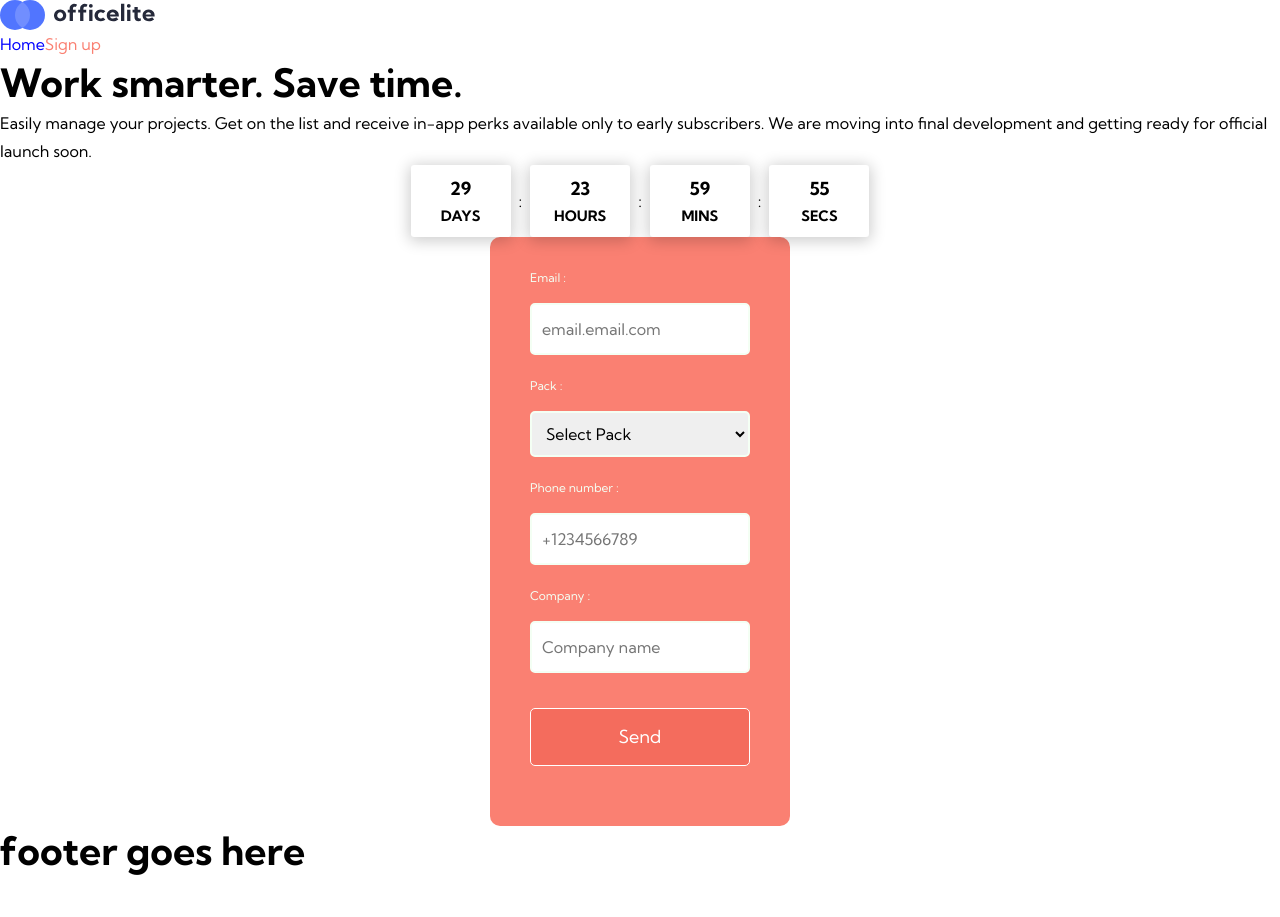
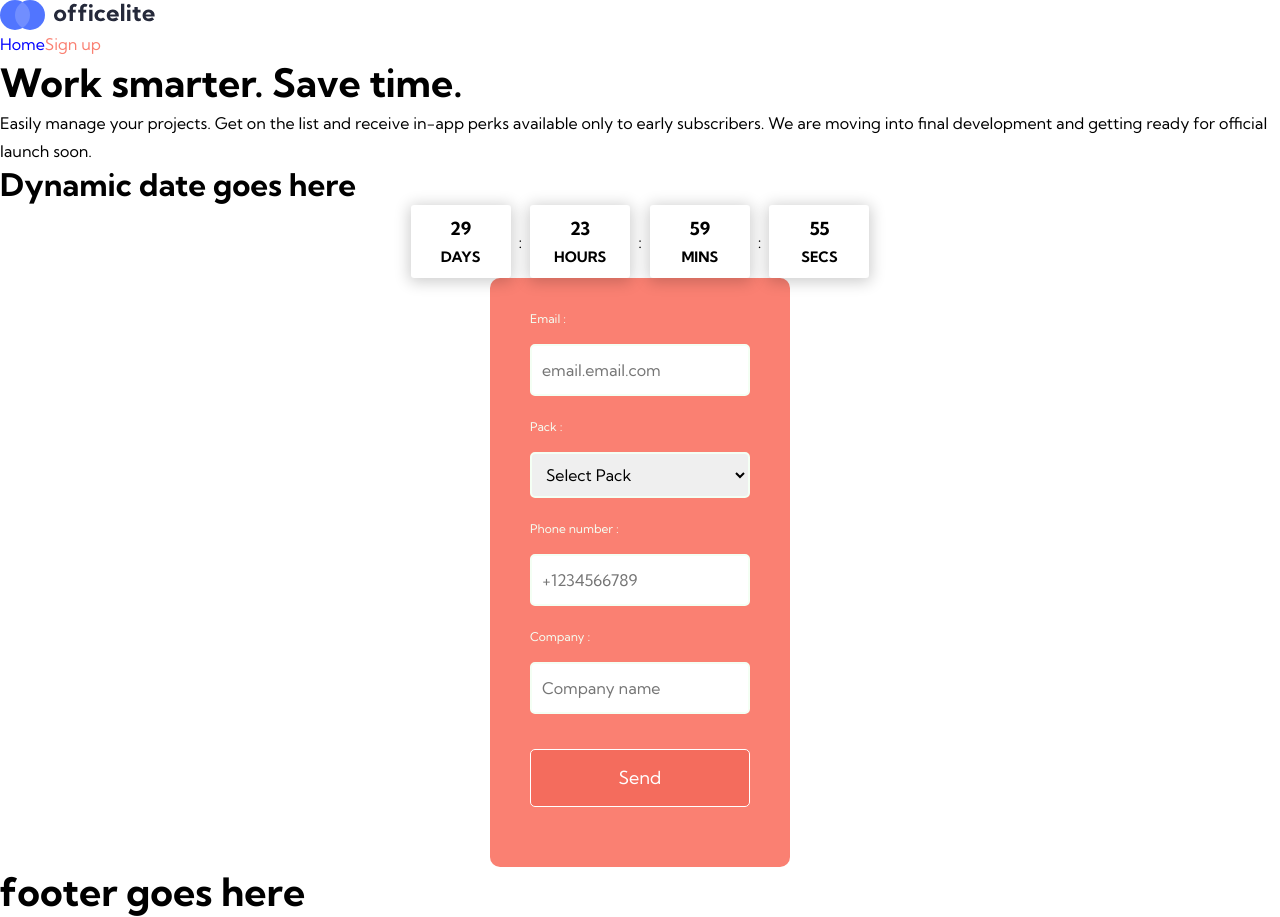
Before and after one commit to Hcmwebs/officelite-coming-soon-site, a React (Vite) app: page /signup in a window 1280 px wide. Before the commit the page ends 877 px from the top, so only its background shows below. Built offline with nearby package versions, Linux system fonts and the light colour scheme.

Commit message:
added a title for the timer Compo
Signed-off-by: Heze <64218603+Hcmwebs@users.noreply.github.com>

```diff
--- a/src/components/Timer.jsx
+++ b/src/components/Timer.jsx
@@ -14,6 +14,8 @@ const Timer = ({ duration }) => {
 		let hrs = parseInt(totalHours % 24)
 
 		return (
+			<>
+			<div><h3>Dynamic date goes here</h3></div>
 				<Wrapper>
 					<div className='timer'>
 						{days} <span> days</span>
@@ -31,6 +33,7 @@ const Timer = ({ duration }) => {
 						{secs} <span>secs</span>
 					</div>
 				</Wrapper>
+			</>
 		)
 	}
 
```
Lines whose indentation alone changed are shown as unchanged.
